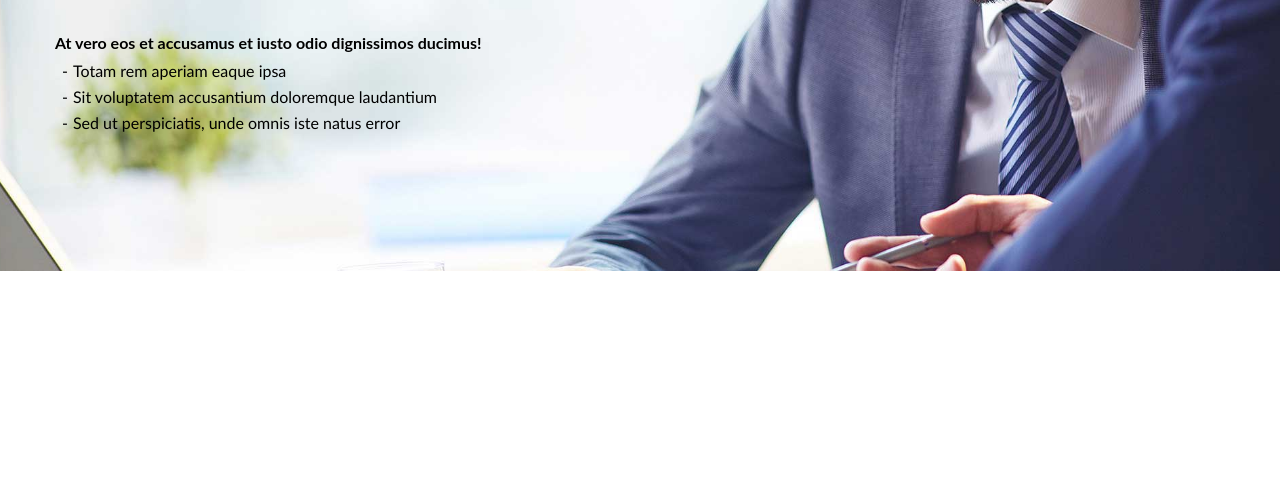
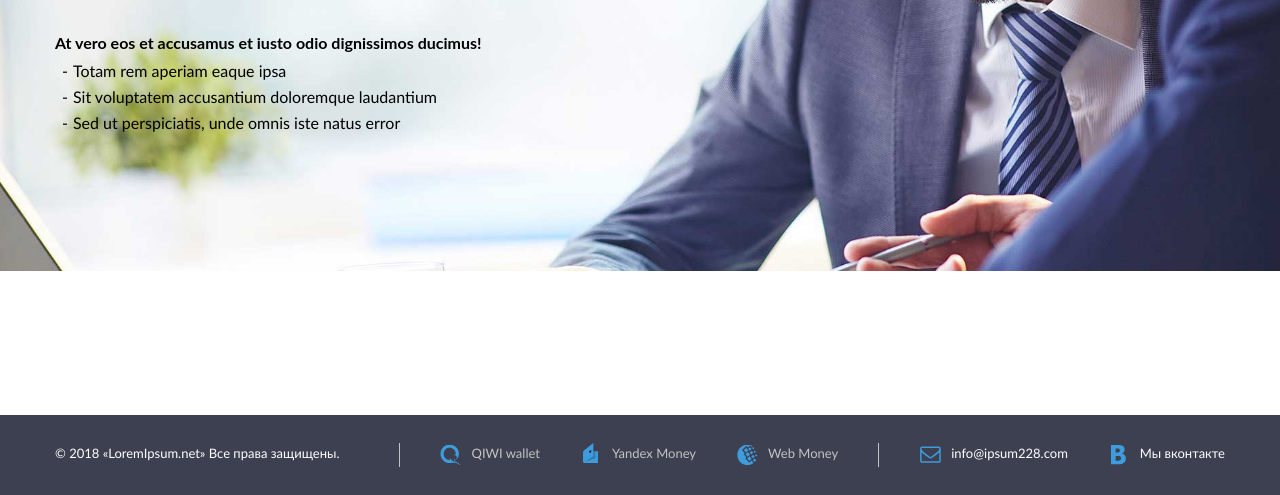
Before and after one commit to hunteman/soft-nsk-layout, a website: page index.html in a window 1280 px wide. Shown: the part 305-800 px from the top of the page. Drawn offline with Linux system fonts and the light colour scheme; files that its build step writes are made by us from their sources; a web font is replaced by a local one.

Commit message:
footer layout

```diff
--- a/index.html
+++ b/index.html
@@ -1,5 +1,6 @@
 <!DOCTYPE html>
 <html lang="en">
+
 <head>
     <meta charset="UTF-8">
     <meta http-equiv="X-UA-Compatible" content="IE=edge">
@@ -14,13 +15,14 @@
     <link rel="stylesheet" href="./assets/css/main.min.css">
     <title>Тестовый макет - Loremipsum.Net</title>
 </head>
+
 <body>
     <header class="header">
         <div class="header__container container">
             <a href="/" class="header__logo">
                 <img src="./assets/img/logo.svg" alt="logo" loading="eager">
             </a>
-            <div class="burger" id="menuToggle">
+            <div class="burger">
                 <span class="burger__line"></span>
                 <span class="burger__line"></span>
             </div>
@@ -36,7 +38,8 @@
         <div class="banner__container container">
             <div class="banner__content">
                 <h1 class="banner__title title-h1">
-                    <span class="highlight">Lorem ipsum</span> dolor sit amet consectetur <span class="highlight">adipiscing</span>
+                    <span class="highlight">Lorem ipsum</span> dolor sit amet consectetur <span
+                        class="highlight">adipiscing</span>
                 </h1>
                 <div class="banner__text">
                     <span><b>At vero eos et accusamus et iusto odio dignissimos ducimus!</b></span>
@@ -49,7 +52,40 @@
             </div>
         </div>
     </section>
-
+    <footer class="footer">
+        <div class="footer__container container">
+            <div class="footer__sources__wrapper">
+                <div class="footer__sources">
+                    <a href="javascript:void(0)" class="footer__link">
+                        <span class="icon icon_qiwi"></span>
+                        <span class="text">QIWI wallet</span>
+                    </a>
+                    <a href="javascript:void(0)" class="footer__link">
+                        <span class="icon icon_ya"></span>
+                        <span class="text">Yandex Money</span>
+                    </a>
+                    <a href="javascript:void(0)" class="footer__link">
+                        <span class="icon icon_wm"></span>
+                        <span class="text">Web Money</span>
+                    </a>
+                </div>
+                <div class="footer__sources">
+                    <a href="javascript:void(0)" class="footer__link">
+                        <span class="icon icon_mail"></span>
+                        <span class="text">info@ipsum228.com</span>
+                    </a>
+                    <a href="javascript:void(0)" class="footer__link">
+                        <span class="icon icon_vk"></span>
+                        <span class="text">Мы вконтакте</span>
+                    </a>
+                </div>
+            </div>
+            <div class="copyright">
+                © 2018 <a href="javascript:void(0)">«LoremIpsum.net»</a> Все права защищены.
+            </div>
+        </div>
+    </footer>
     <script src="./assets/js/main.min.js"></script>
 </body>
+
 </html>
--- a/scripts/main.js
+++ b/scripts/main.js
@@ -15,8 +15,8 @@ function openMenu() {
     const menu = document.querySelector('.header__nav');
 
     burger && burger.addEventListener('click', function() {
-        this.classList.toggle('_open-menu');
-        menu.classList.toggle('_open-menu');
+        this.classList.toggle('_open_menu');
+        menu.classList.toggle('_open_menu');
     })
 }
 
--- a/scss/burger.scss
+++ b/scss/burger.scss
@@ -29,7 +29,7 @@
         display: none;
     }
 
-    &._open-menu {
+    &._open_menu {
         .burger__line:first-child {
             top: 16px;
             left: 0;
--- /dev/null
+++ b/scss/footer.scss
@@ -0,0 +1,123 @@
+.footer {
+    margin-top: auto;
+    background-color: $light-dark-bg;
+
+    &__container {
+        min-height: 80px;
+        display: flex;
+        flex-wrap: wrap;
+        align-items: center;
+        justify-content: space-between;
+    }
+
+    &__sources {
+        display: flex;
+        flex-wrap: wrap;
+        margin-left: 40px;
+        font-size: 13px;
+        border-left: 1px solid #C3C3C3;
+
+        &__wrapper {
+            display: flex;
+            flex-wrap: wrap;
+        }
+
+        &:first-child {
+            color: #C3C3C3;
+        }
+    }
+
+    &__link {
+        display: flex;
+        align-items: center;
+        padding-left: 40px;
+
+        .icon {
+            display: inline-block;
+            width: 22px;
+            height: 22px;
+            max-height: 1.2rem;
+            margin-right: 10px;
+            background-repeat: no-repeat;
+            background-position: center;
+            background-size: contain;
+
+            &_qiwi {
+                background-image: url('/assets/img/icons/qiwi.svg');
+            }
+            &_ya {
+                background-image: url('/assets/img/icons/ya.svg');
+                margin-bottom: 4px;
+            }
+            &_wm {
+                background-image: url('/assets/img/icons/wm.svg');
+            }
+            &_mail {
+                background-image: url('/assets/img/icons/mail.svg');
+            }
+            &_vk {
+                background-image: url('/assets/img/icons/vk.svg');
+            }
+        }
+    }
+
+    .copyright {
+        font-size: 13px;
+    }
+
+    @include resp(1280, 9999) {
+        &__sources__wrapper {
+            order: 2;
+        }
+    }
+
+    @include resp(0, 1279) {
+        &__sources__wrapper {
+            width: 100%;
+        }
+
+        &__link {
+            padding-left: 0;
+            padding-right: 30px;
+        }
+
+        &__sources {
+            margin: 1rem 0;
+            border: none;
+
+            &:first-child {
+                margin-right: 30px;
+                border-right: 1px solid #C3C3C3;
+            }
+        }
+
+        &__container {
+            padding-top: 10px;
+            padding-bottom: 10px;
+        }
+
+        .copyright {
+            margin: 1rem 0;
+        }
+    }
+
+    @include resp(0, 830) {
+        &__sources {
+            flex-direction: column;
+        }
+
+        &__link {
+            &:not(:first-child) {
+                margin-top: 12px;
+            }
+        }
+    }
+
+    @include resp(0, 385) {
+        &__sources {
+            &:first-child {
+                border: none;
+            }
+        }
+    }
+}
--- a/scss/header.scss
+++ b/scss/header.scss
@@ -36,7 +36,7 @@
             -ms-transition: .3s;
             -o-transition: .3s;
 
-            &:hover, &.active {
+            &.active {
                 color: $accentColor;
             }
         }
@@ -63,7 +63,7 @@
             -ms-transition: transform .3s cubic-bezier(0.405,0.005,0,1) .4s,visibility .3s cubic-bezier(0.405,0.005,0,1) .4s;
             -o-transition: transform .3s cubic-bezier(0.405,0.005,0,1) .4s,visibility .3s cubic-bezier(0.405,0.005,0,1) .4s;
 
-            &._open-menu {
+            &._open_menu {
                 visibility: visible;
                 -webkit-transform: translateX(0);
                 transform: translateX(0);
--- a/scss/main.scss
+++ b/scss/main.scss
@@ -5,3 +5,4 @@
 @import './burger.scss';
 @import './banner.scss';
 @import './input.scss';
+@import './footer.scss';
--- a/scss/settings.scss
+++ b/scss/settings.scss
@@ -22,7 +22,6 @@ $sbreak_xs_end: 575;
 }
 
 
-
 *, *::after, *::before {
     margin: 0;
     padding: 0;
@@ -42,13 +41,25 @@ ul {
 a {
     color: inherit;
     text-decoration: none;
+    transition: .3s;
+    -webkit-transition: .3s;
+    -moz-transition: .3s;
+    -ms-transition: .3s;
+    -o-transition: .3s;
+
+    &:hover {
+        color: $accentColor;
+    }
 }
 
 body {
+    min-height: 100vh;
     font-family: 'Lato';
     font-weight: normal;
     line-height: 1.25;
     color: $textColor;
+    display: flex;
+    flex-direction: column;
 }
 
 .container {
@@ -68,6 +79,16 @@ body {
     @include adaptiv-font(48, 24);
 }
 
+.title-h2 {
+    font-weight: 700;
+    text-transform: uppercase;
+    @include adaptiv-font(48, 24);
+}
+
 .highlight {
     color: $accentColor;
 }
+
+.copyright {
+
+}
```
Also changed, not shown: assets/css/main.min.css, assets/img/icons/mail.svg (added), assets/img/icons/qiwi.svg (added), assets/img/icons/vk.svg (added), assets/img/icons/wm.svg (added), assets/img/icons/ya.svg (added), assets/js/main.min.js.
